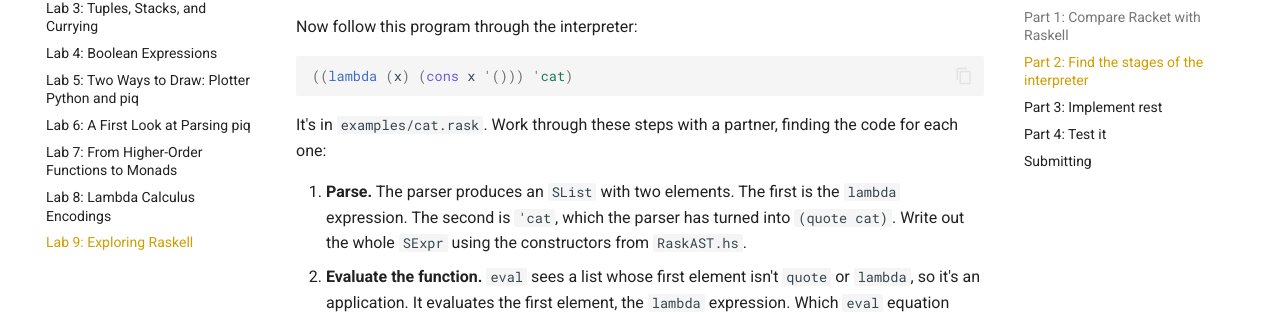
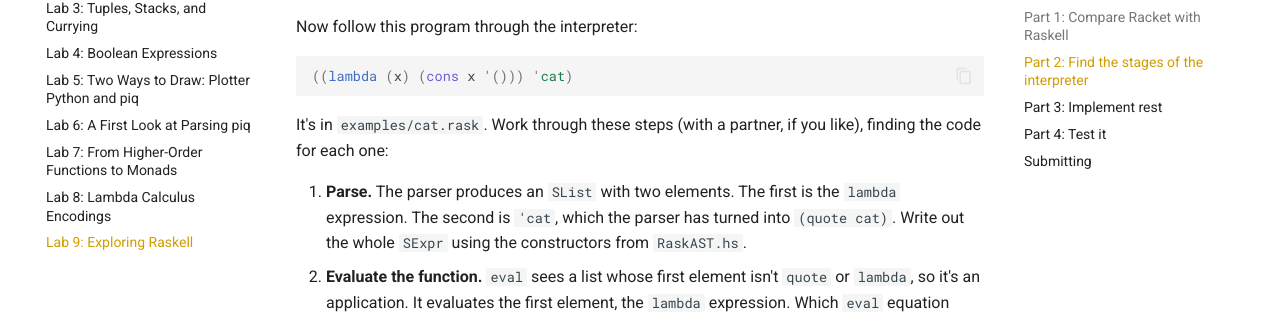
Before and after one commit to lbang-hmc/cs-131-website, an MkDocs documentation site: the page built from content/labs/lab09.md, in a window 1280 px wide and 900 px high, scrolled down 2967 px. Shown: the part 145-459 px from the top of the window. Built offline with MkDocs 1.6.1 and Material for MkDocs 9.7.7, drawn with Linux system fonts in a browser that asks for light colours.

Commit message:
Lab 09: make partner work optional
Co-Authored-By: Claude Opus 5.5 <noreply@anthropic.com>

````diff
--- a/content/labs/lab09.md
+++ b/content/labs/lab09.md
@@ -109,7 +109,7 @@ Now follow this program through the interpreter:
 ((lambda (x) (cons x '())) 'cat)
 ```
 
-It's in `examples/cat.rask`. Work through these steps with a partner, finding the code for each one:
+It's in `examples/cat.rask`. Work through these steps (with a partner, if you like), finding the code for each one:
 
 1. **Parse.** The parser produces an `SList` with two elements. The first is the `lambda` expression. The second is `'cat`, which the parser has turned into `(quote cat)`. Write out the whole `SExpr` using the constructors from `RaskAST.hs`.
 2. **Evaluate the function.** `eval` sees a list whose first element isn't `quote` or `lambda`, so it's an application. It evaluates the first element, the `lambda` expression. Which `eval` equation handles that, and which helper does it call? The result is a `VClosure`. What three things does it hold?
````
